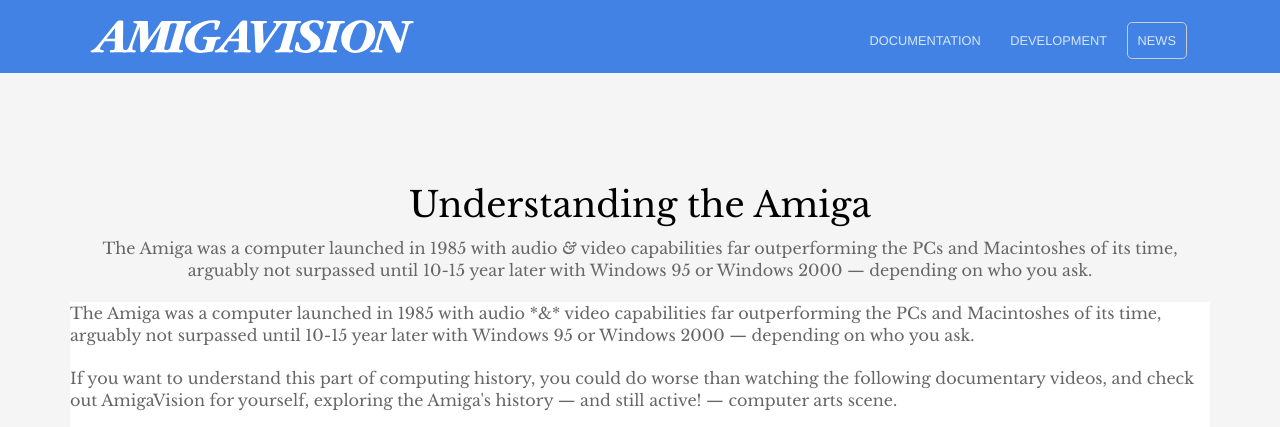
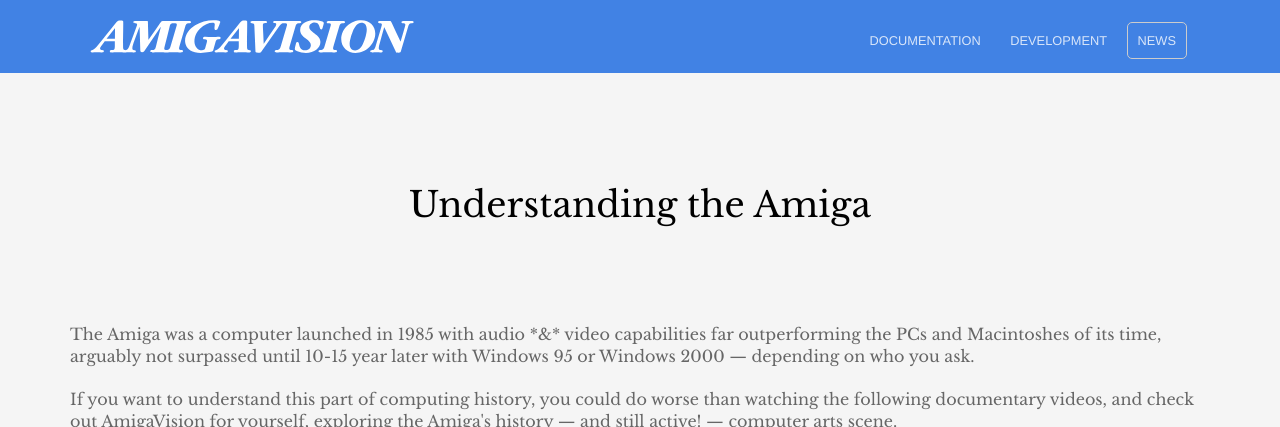
Before and after one commit to amigavision/amigavision.github.io, a Jekyll site: the page built from videos.html, in a window 1280 px wide and 900 px high, cut to the strip 0-427 px from the top of the window. Built offline with Jekyll 4.4.1, drawn with Linux system fonts in a browser that asks for light colours.

Commit message:
More HTML 😜

```diff
--- a/videos.html
+++ b/videos.html
@@ -1,9 +1,9 @@
 ---
 title: Understanding the Amiga
-description: The Amiga was a computer launched in 1985 with audio <i>&</i> video capabilities far outperforming the PCs and Macintoshes of its time, arguably not surpassed until 10-15 year later with Windows 95 or Windows 2000 — depending on who you ask.
 ---
+
 <div class="content">
-
+	<section>
 		<p>The Amiga was a computer launched in 1985 with audio *&* video capabilities far outperforming the PCs and Macintoshes of its time, arguably not surpassed until 10-15 year later with Windows 95 or Windows 2000 — depending on who you ask.</p>
 
 		<p>If you want to understand this part of computing history, you could do worse than watching the following documentary videos, and check out AmigaVision for yourself, exploring the Amiga's history — and still active! — computer arts scene.</p>
@@ -27,5 +27,5 @@
 		  allow="accelerometer; autoplay; clipboard-write; encrypted-media; gyroscope; picture-in-picture; web-share" allowfullscreen
 		  >
 		</iframe>
-
+	</section>
 </div>
```
Lines whose indentation alone changed are shown as unchanged.
